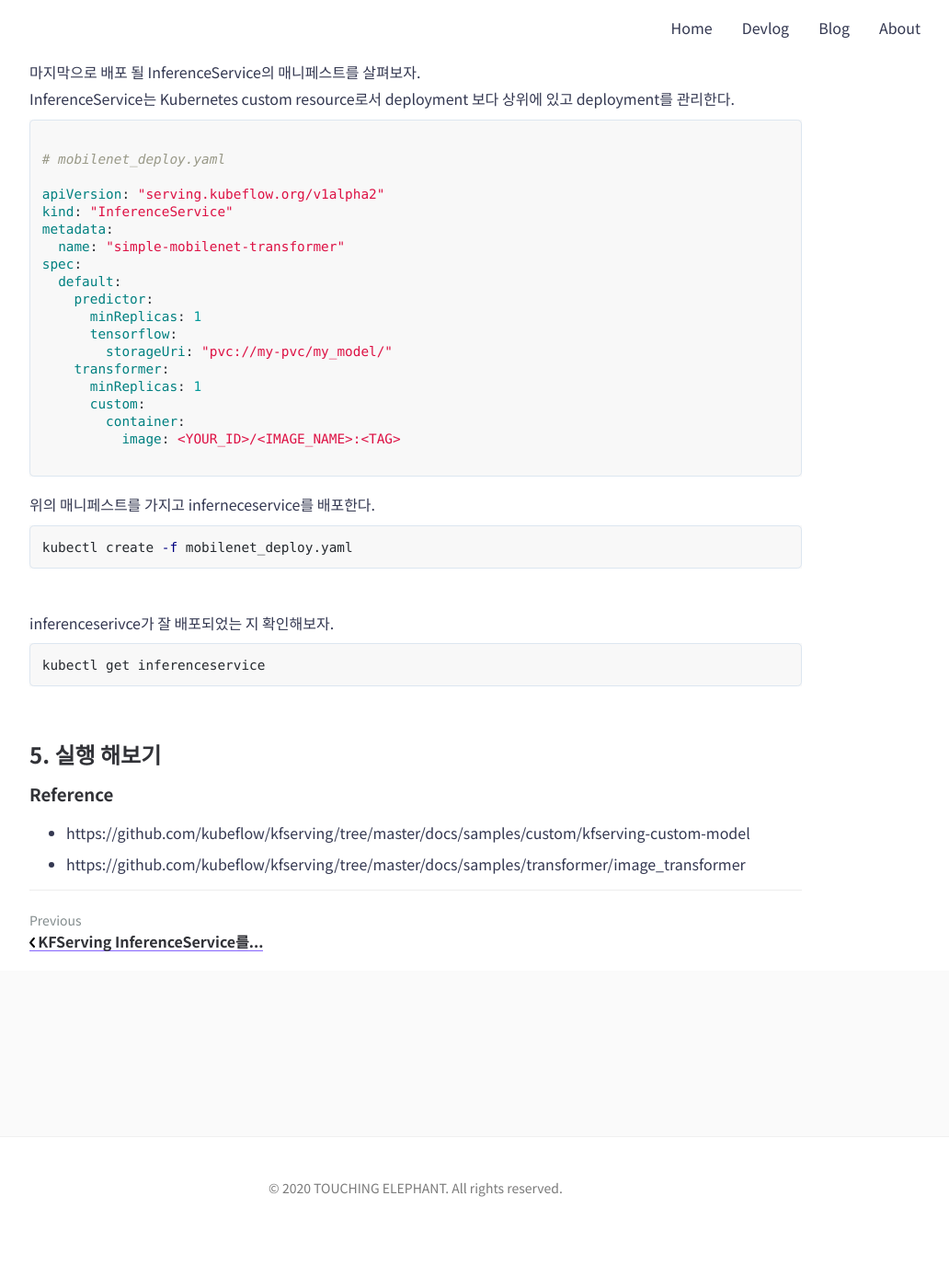
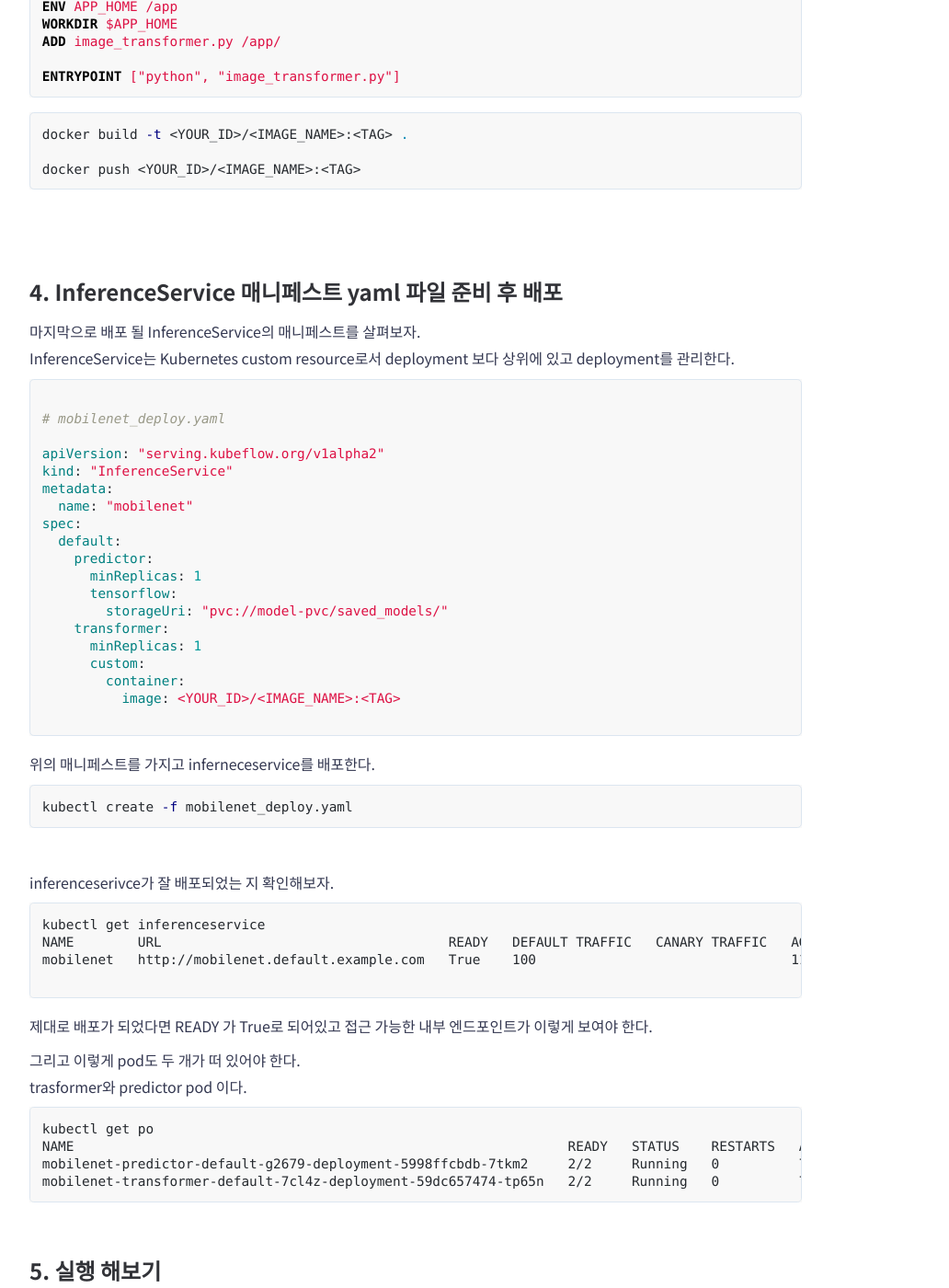
Before and after one commit to mokpolar/mokpolar.github.io, a Jekyll site: the page built from _posts/2020-11-18-kfserving_custum_mobilenet.md, in a window 1280 px wide and 1400 px high, scrolled down 6248 px. Shown: the whole window at 92% size, without its empty margins (188-1220 px from the left). Built offline with Jekyll 4.4.1, drawn with Linux system fonts in a browser that asks for light colours; comment, search, counter and statistics services are not loaded; before the commit the page ends 7595 px from its top, so only the background shows below that; some of the changed text lies outside the part shown.

Commit message:
Update 2020-11-18-kfserving_custum_mobilenet.md

````diff
--- a/_posts/2020-11-18-kfserving_custum_mobilenet.md
+++ b/_posts/2020-11-18-kfserving_custum_mobilenet.md
@@ -29,15 +29,14 @@ Custom Image는 별도의 웹 서버를 필요로 한다.
 
 이 포스팅에서는 Tensorflow를 이용해 MobileNet으로 pb파일을 만들고 이를 custom image로 배포해서 모델 서빙을 해보겠다.
 <br>
-
+<br>
 
 ### KFServing InferenceService Transformer를 이용한 전/후처리에 대해서
 ---
 ![](./../assets/img/posts/2020-10-11-01-01-02.jpg)
 출처: [KFServing Github](https://github.com/kubeflow/kfserving)
 
-KFServing InferenceService 데이터 플레인 아키텍쳐를 보면,
-Transformer를 거쳐서 predict를 할 수 있게 되어있다.
+KFServing InferenceService 데이터 플레인 아키텍쳐를 보면 Transformer를 거쳐서 predict를 할 수 있게 되어있다.
 Transformer에서는 사용자가 모델에 넣을 형태로 데이터들을 가공하는 전처리 혹은 그 결과물을 사용자가 보고 싶은대로 가공하는 후처리 작업을 할 수 있다.
 
 예를 들어, base64 형태의 이미지 파일을 그대로 Transformer에 보내서 모델에 필요한 input으로 전처리를 한 뒤
@@ -68,16 +67,19 @@ from tensorflow.keras.applications.mobilenet import MobileNet, decode_prediction
 
 mobilenet = tf.keras.applications.mobilenet
 model = mobilenet.MobileNet(weights = "imagenet")
+saved_model_path = "./saved_models/1/"
 
-model.save('my_model')
+model.save(saved_model_path)
 ```
 
 이제 my_model 폴더에 모델이 저장되었을 것이다.
+<br>
 <br>
 ### AWS EBS 로 Persistent Volume 만들기
 
 현재 AWS EKS를 쓰고 있기 때문에 스토리지로 다루기 편한 EBS를 사용하기로 했다.
 EBS를 생성해서 볼륨 이름을 적어두자.
+PV를 지원하는 다른 [스토리지](https://kubernetes.io/ko/docs/concepts/storage/persistent-volumes/)들을 자유롭게 사용하면 된다.
 
 ```bash
 VOLUME_ID=$(aws ec2 create-volume --size 55 --region <REGION> --availability-zone <Availability Zone> --volume-type gp2 | jq '.VolumeId' -)
@@ -109,7 +111,7 @@ apiVersion: v1
 kind: PersistentVolumeClaim
 metadata:
   name: model-pvc
-  namespace: kfserving-test
+  namespace: default
 spec:
   storageClassName: ""
   accessModes:
@@ -124,7 +126,7 @@ spec:
 아까 만든 파일로 PV/PVC를 생성한다.
 
 ```bash
-kubectl create -f pv.yaml -n <NAMESPACE>
+kubectl create -f pv.yaml
 ```
 
 <br>
@@ -165,9 +167,16 @@ kubectl create -f pod.yaml
 pod가 생성되었으면 여기에 아까 만든 모델을 업로드한다.
 
 ```bash
-kubectl cp my_model default/dummy-pod:<MOUNT_PATH>
+kubectl cp saved_models default/dummy-pod:<MOUNT_PATH>
 ```
 이렇게 하면 이제 볼륨에 모델이 들어갔다.
+잘 들어 갔는지 확인해 봅시다.
+```bash
+kubectl exec -it dummy-pod -- sh
+/ # cd /tmp
+/tmp # ls
+my_model
+```
 
 <br>
 ## 2. Pod 에서 실행되는 Python 파일 준비
@@ -176,6 +185,9 @@ kubectl cp my_model default/dummy-pod:<MOUNT_PATH>
 InferenceService pod에서 실행할 python 파일을 준비하자.
 
 ```py
+
+# image_transformer.py
+
 import argparse
 import base64
 import io
@@ -256,7 +268,7 @@ RUN pip install kfserving==0.3.0 numpy image
 
 ENV APP_HOME /app
 WORKDIR $APP_HOME
-ADD simple_mobilenet_transformer.py /app/
+ADD image_transformer.py /app/
 
 ENTRYPOINT ["python", "image_transformer.py"]
 ```
@@ -279,13 +291,13 @@ InferenceService는 Kubernetes custom resource로서 deployment 보다 상위에
 apiVersion: "serving.kubeflow.org/v1alpha2"
 kind: "InferenceService"
 metadata:
-  name: "simple-mobilenet-transformer"
+  name: "mobilenet"
 spec:
   default:
     predictor:
       minReplicas: 1
       tensorflow:
-        storageUri: "pvc://my-pvc/my_model/"
+        storageUri: "pvc://model-pvc/saved_models/"
     transformer:
       minReplicas: 1
       custom:
@@ -301,10 +313,24 @@ kubectl create -f mobilenet_deploy.yaml
 ```
 <br>
 inferenceserivce가 잘 배포되었는 지 확인해보자.
+
 ```bash
 kubectl get inferenceservice
+NAME        URL                                    READY   DEFAULT TRAFFIC   CANARY TRAFFIC   AGE
+mobilenet   http://mobilenet.default.example.com   True    100                                113s
+
 ```
+제대로 배포가 되었다면 READY 가 True로 되어있고 접근 가능한 내부 엔드포인트가 이렇게 보여야 한다.
 
+그리고 이렇게 pod도 두 개가 떠 있어야 한다.
+trasformer와 predictor pod 이다.
+
+```bash
+kubectl get po
+NAME                                                              READY   STATUS    RESTARTS   AGE
+mobilenet-predictor-default-g2679-deployment-5998ffcbdb-7tkm2     2/2     Running   0          7m
+mobilenet-transformer-default-7cl4z-deployment-59dc657474-tp65n   2/2     Running   0          7m1s
+```
 
 ## 5. 실행 해보기
 
````
